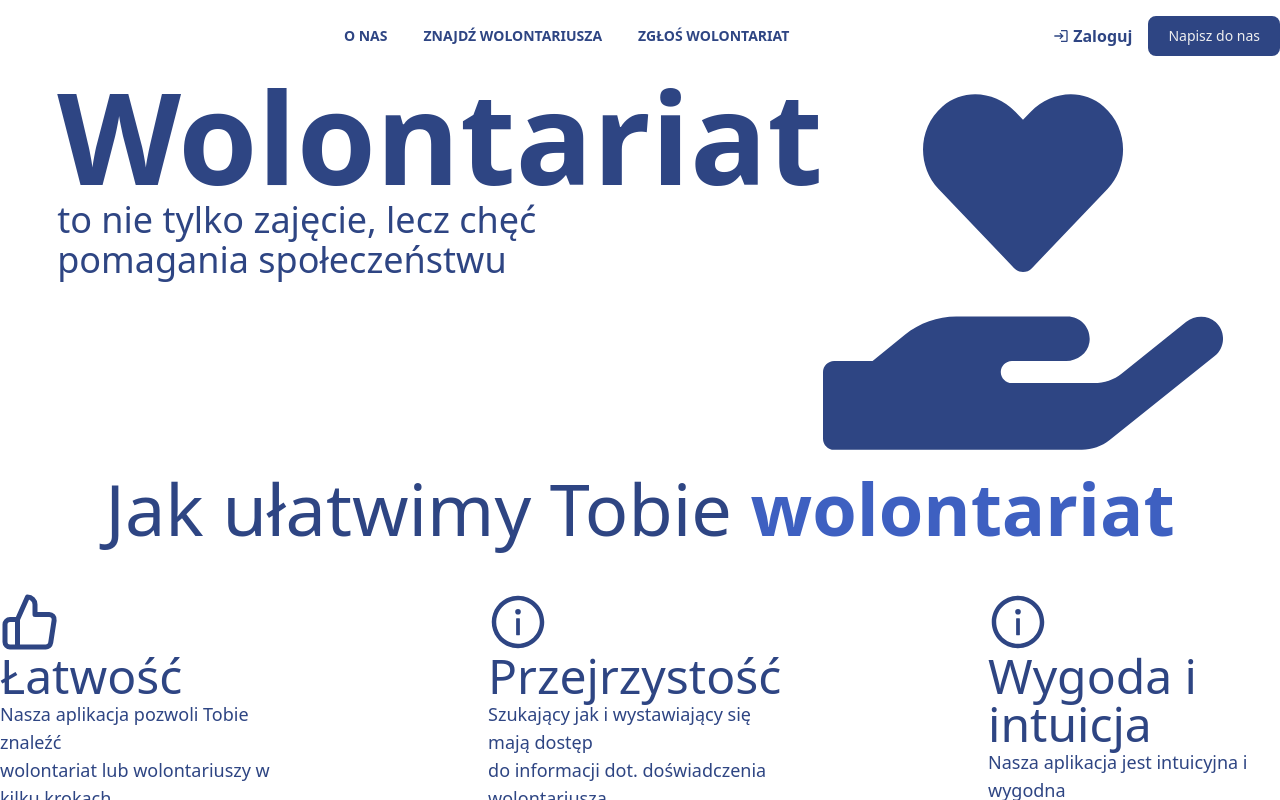
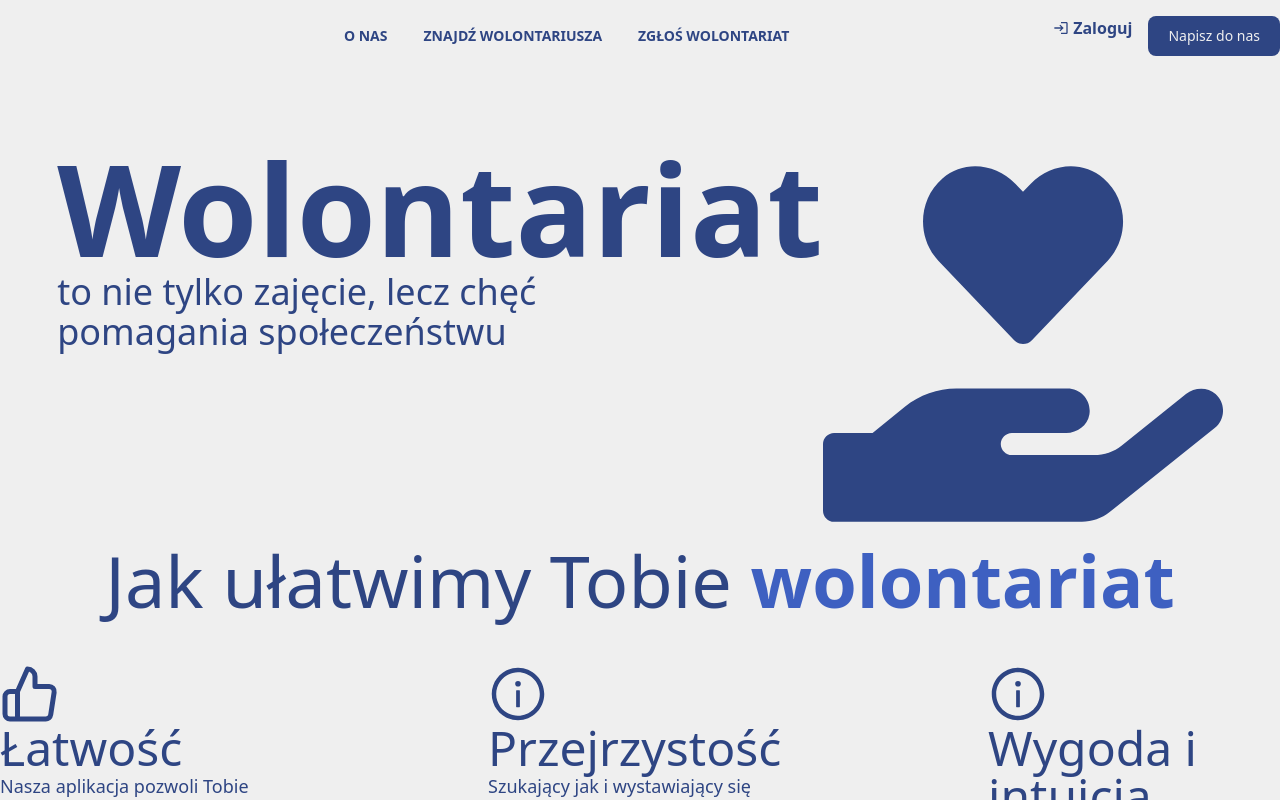
Before and after one commit to style77/volunteering, a Next.js app: page / in a window 1280 px wide. Shown: the top 800 px of the page. Built offline with nearby package versions, Linux system fonts and the light colour scheme; what tailwindcss-font-inter would draw is missing.

Commit message:
dodano background color w _document.tsx

```diff
--- a/components/navbar.tsx
+++ b/components/navbar.tsx
@@ -4,14 +4,18 @@ import { MdOutlineLogin } from "react-icons/md";
 export const Navbar = () => {
   return (
     <>
-      <nav className="bg-transparent py-2.5 fixed w-full z-20 top-0 left-0">
+      <nav className="bg-background-color py-2.5 w-full z-20 top-0 left-0">
         <div className="container flex justify-between items-center mx-auto">
           <a className="flex items-center"></a>
           <div className="flex md:order-2">
-            <div className="flex flex-row justify-center items-center text-main-color">
-              <MdOutlineLogin />
-              <a className="flex ml-1 mr-4 font-inter font-semibold">Zaloguj</a>
-            </div>
+            <Link href="/login">
+              <div className="flex flex-row justify-center items-center text-main-color hover:text-main-color-2 transition cursor-pointer">
+                <MdOutlineLogin />
+                <a className="flex ml-1 mr-4 font-inter font-semibold">
+                  Zaloguj
+                </a>
+              </div>
+            </Link>
             <Link href="/contact">
               <button
                 type="button"
@@ -23,7 +27,7 @@ export const Navbar = () => {
             <button
               data-collapse-toggle="navbar-sticky"
               type="button"
-              className="inline-flex items-center p-2 text-sm text-zinc-400 rounded-lg md:hidden hover:text-zinc-300 transition"
+              className="inline-flex items-center p-2 mr-2 text-sm text-zinc-400 rounded-lg md:hidden hover:text-zinc-300 transition"
               aria-controls="navbar-sticky"
               aria-expanded="false"
             >
@@ -38,9 +42,9 @@ export const Navbar = () => {
                 xmlns="http://www.w3.org/2000/svg"
               >
                 <path
-                  fill-rule="evenodd"
+                  fillRule="evenodd"
                   d="M3 5a1 1 0 011-1h12a1 1 0 110 2H4a1 1 0 01-1-1zM3 10a1 1 0 011-1h12a1 1 0 110 2H4a1 1 0 01-1-1zM3 15a1 1 0 011-1h12a1 1 0 110 2H4a1 1 0 01-1-1z"
-                  clip-rule="evenodd"
+                  clipRule="evenodd"
                 ></path>
               </svg>
             </button>
--- /dev/null
+++ b/pages/_document.tsx
@@ -0,0 +1,13 @@
+import { Html, Head, Main, NextScript } from "next/document";
+
+export default function Document() {
+  return (
+    <Html>
+      <Head />
+      <body className="bg-background-color">
+        <Main />
+        <NextScript />
+      </body>
+    </Html>
+  );
+}
```
